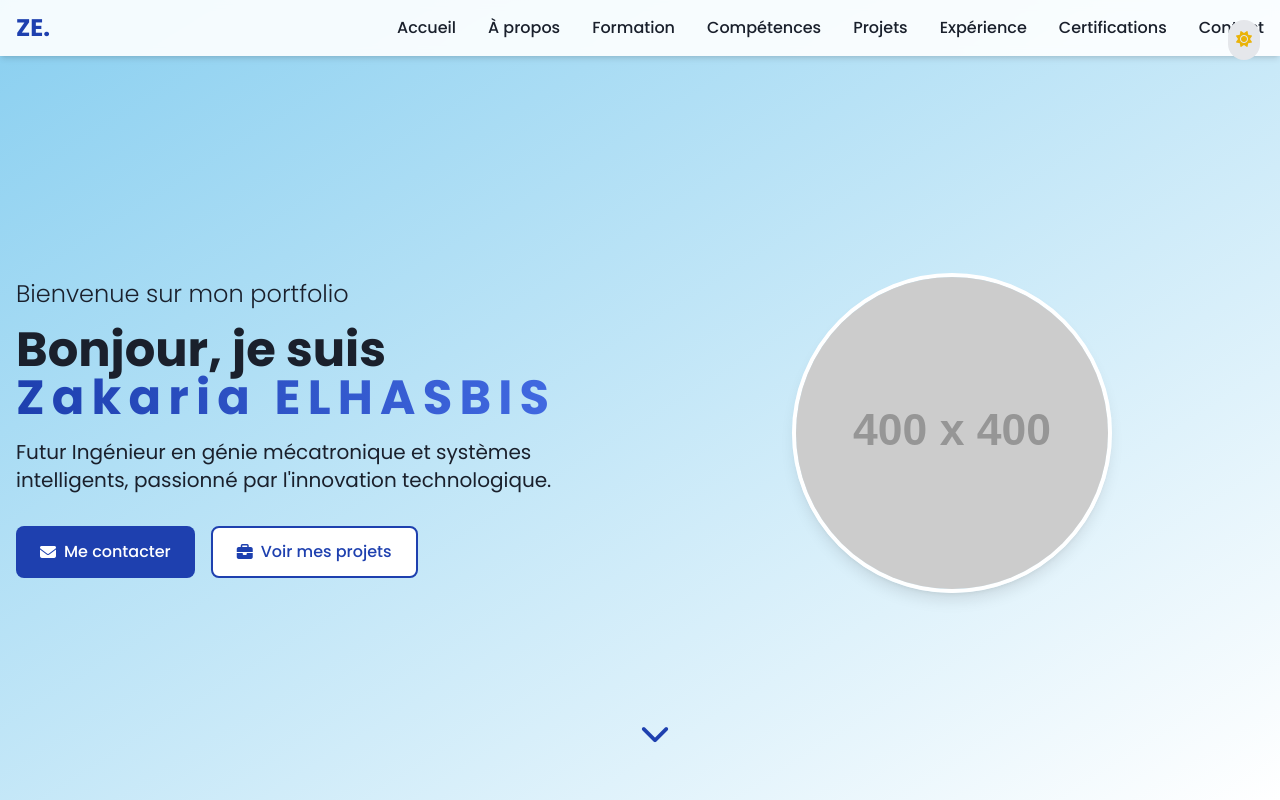
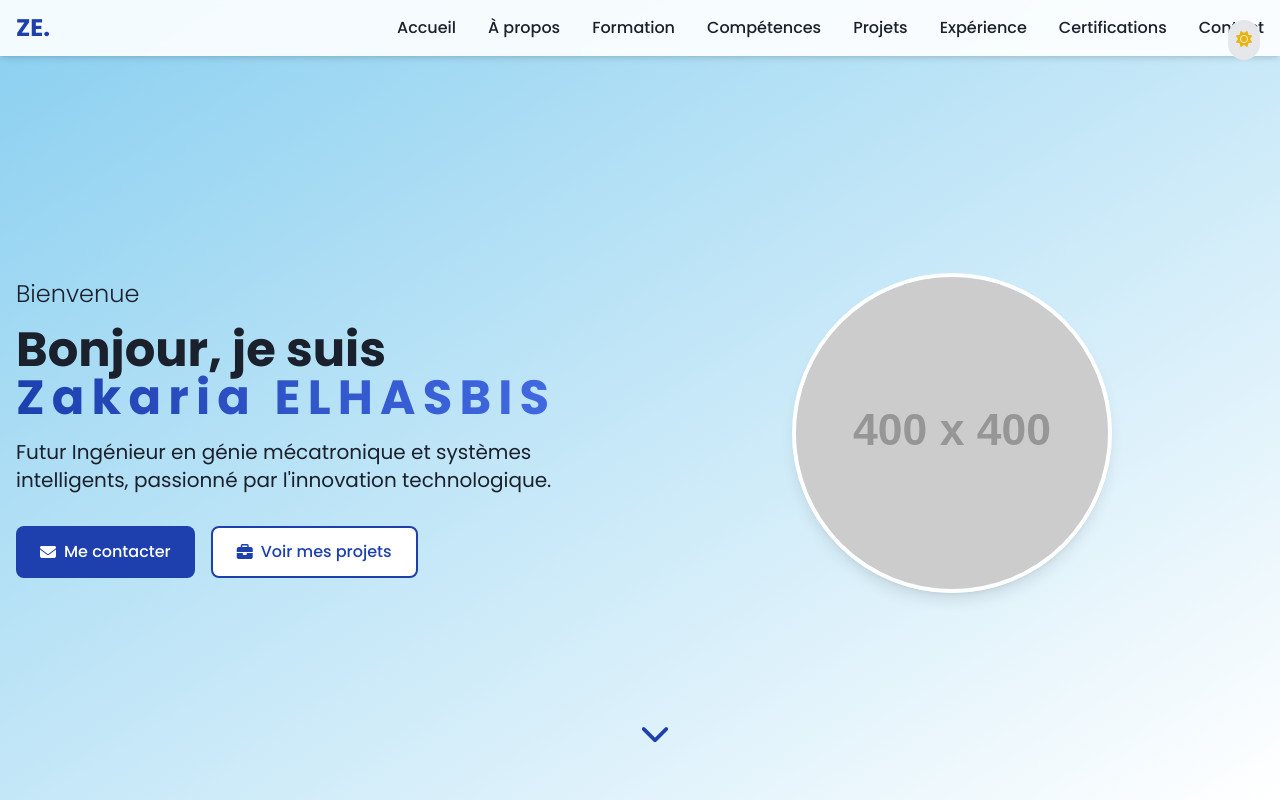
Before and after one commit to ElhasbisZakaria/ElhasbisZakaria.github.io, a plain HTML site: page index.html in a window 1280 px wide. Shown: the top 800 px of the page. Drawn offline with nearby package versions, Linux system fonts and the light colour scheme; placeholder pictures from the web are drawn by us.

Commit message:
Update index.html

```diff
--- a/index.html
+++ b/index.html
@@ -232,7 +232,7 @@
             <div class="flex flex-col md:flex-row items-center justify-between">
                 <div class="md:w-1/2 mb-10 md:mb-0">
                     <div class="animation-container overflow-hidden mb-6">
-                        <h2 class="text-xl md:text-2xl font-light mb-4">Bienvenue sur mon portfolio</h2>
+                        <h2 class="text-xl md:text-2xl font-light mb-4">Bienvenue </h2>
                         <h1 class="text-3xl md:text-5xl font-bold mb-4">Bonjour, je suis<br>
                             <span class="text-gradient bg-clip-text text-transparent bg-gradient-to-r from-primary to-secondary dark:from-babyBlue dark:to-lightBlue typing-animation">
                                 Zakaria ELHASBIS
```
